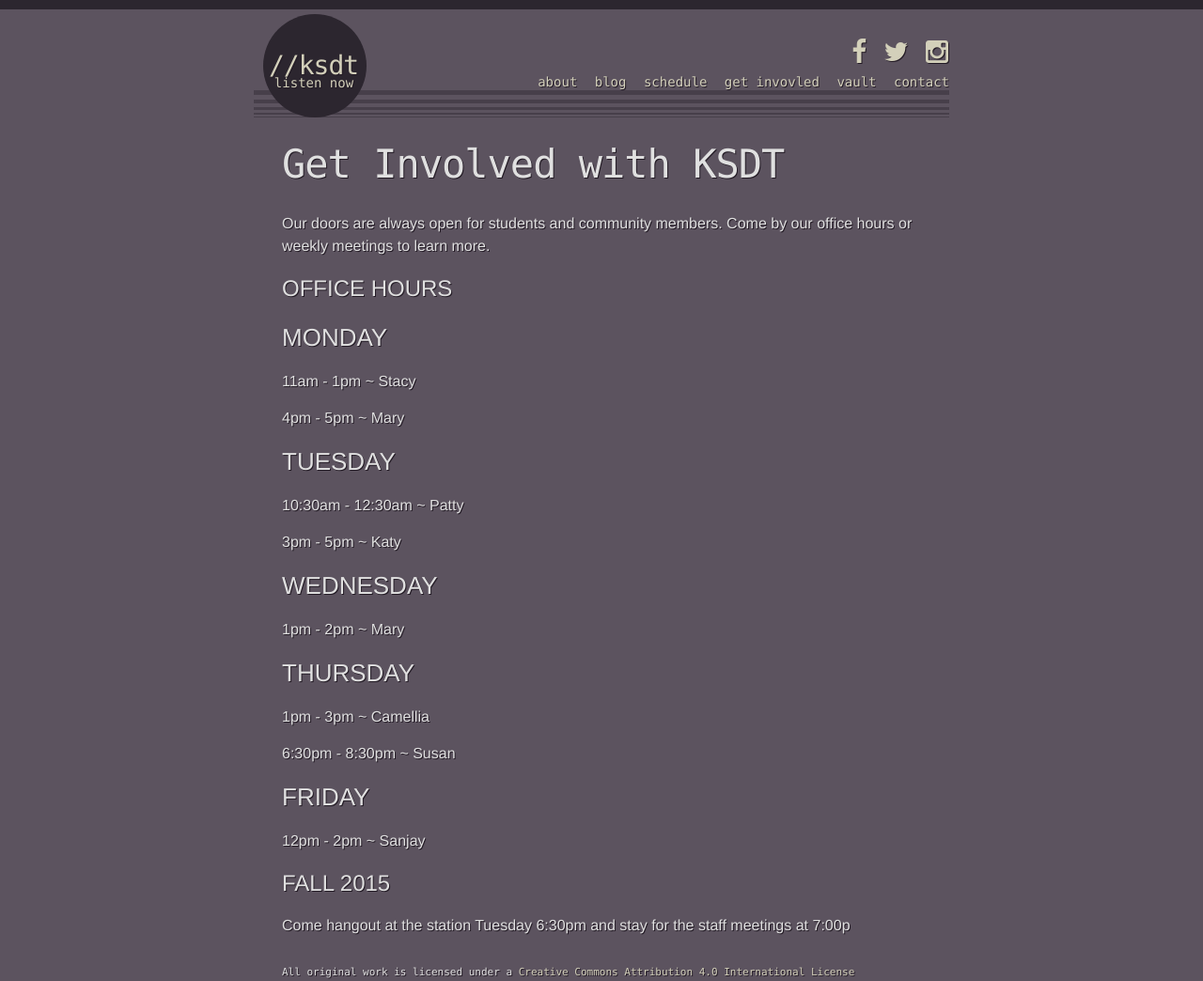
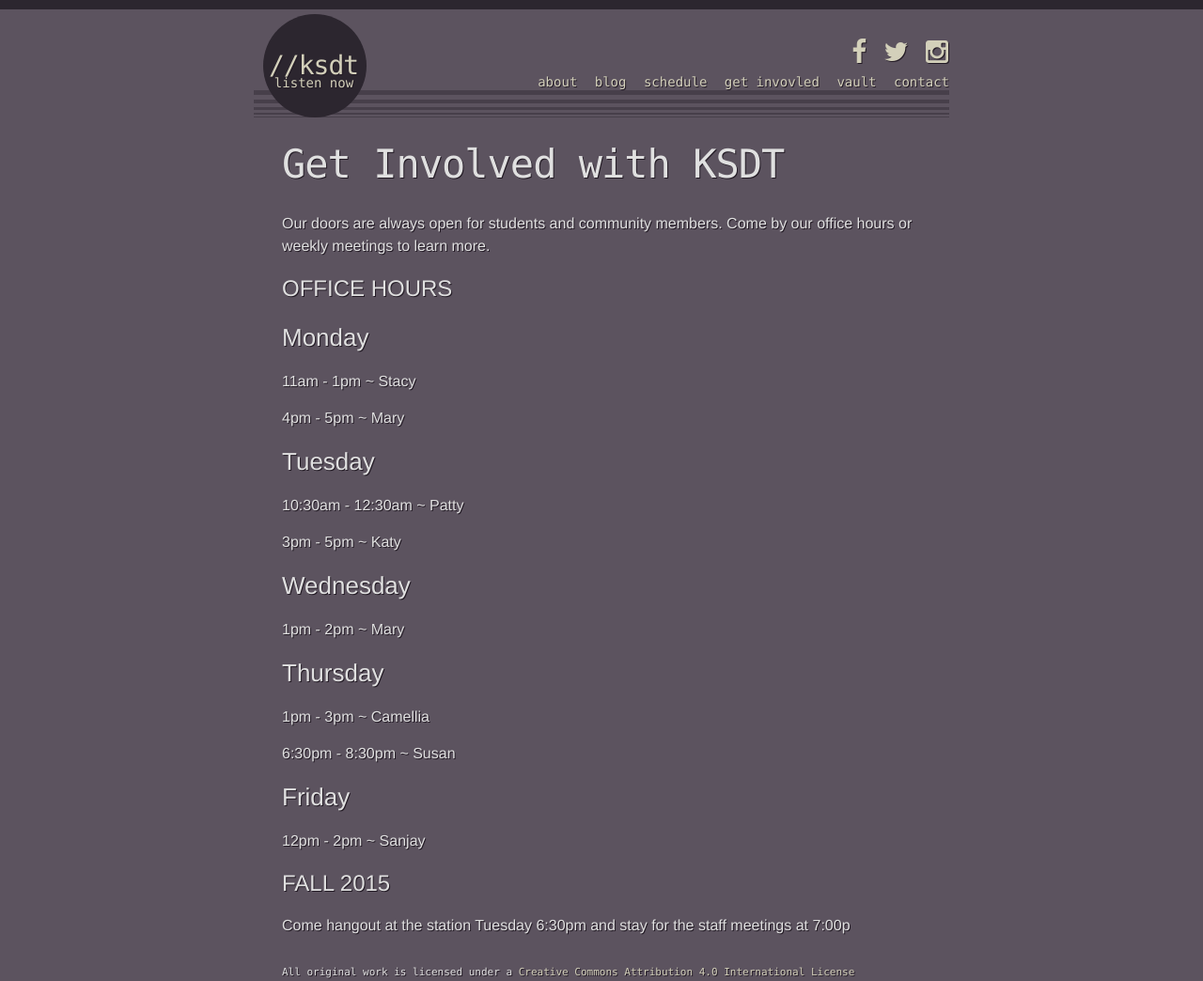
Before and after one commit to m4chinations/ksdt-website, a Jekyll site: the page built from do.md, in a window 1280 px wide. Shown: the whole page at 94% size. Built offline with Jekyll 4.4.1, drawn with Linux system fonts in a browser that asks for light colours.

Commit message:
Update do.md

```diff
--- a/do.md
+++ b/do.md
@@ -8,29 +8,29 @@
 
 #OFFICE HOURS
 
-###MONDAY
+###Monday
 
 11am - 1pm ~ Stacy
 
 4pm - 5pm ~ Mary
 
-###TUESDAY
+###Tuesday
 
 10:30am - 12:30am ~ Patty
 
 3pm - 5pm ~ Katy
 
-###WEDNESDAY
+###Wednesday
 
 1pm - 2pm ~ Mary
 
-###THURSDAY
+###Thursday
 
 1pm - 3pm ~ Camellia
 
 6:30pm - 8:30pm ~ Susan
 
-###FRIDAY
+###Friday
 
 12pm - 2pm ~ Sanjay
 
```
